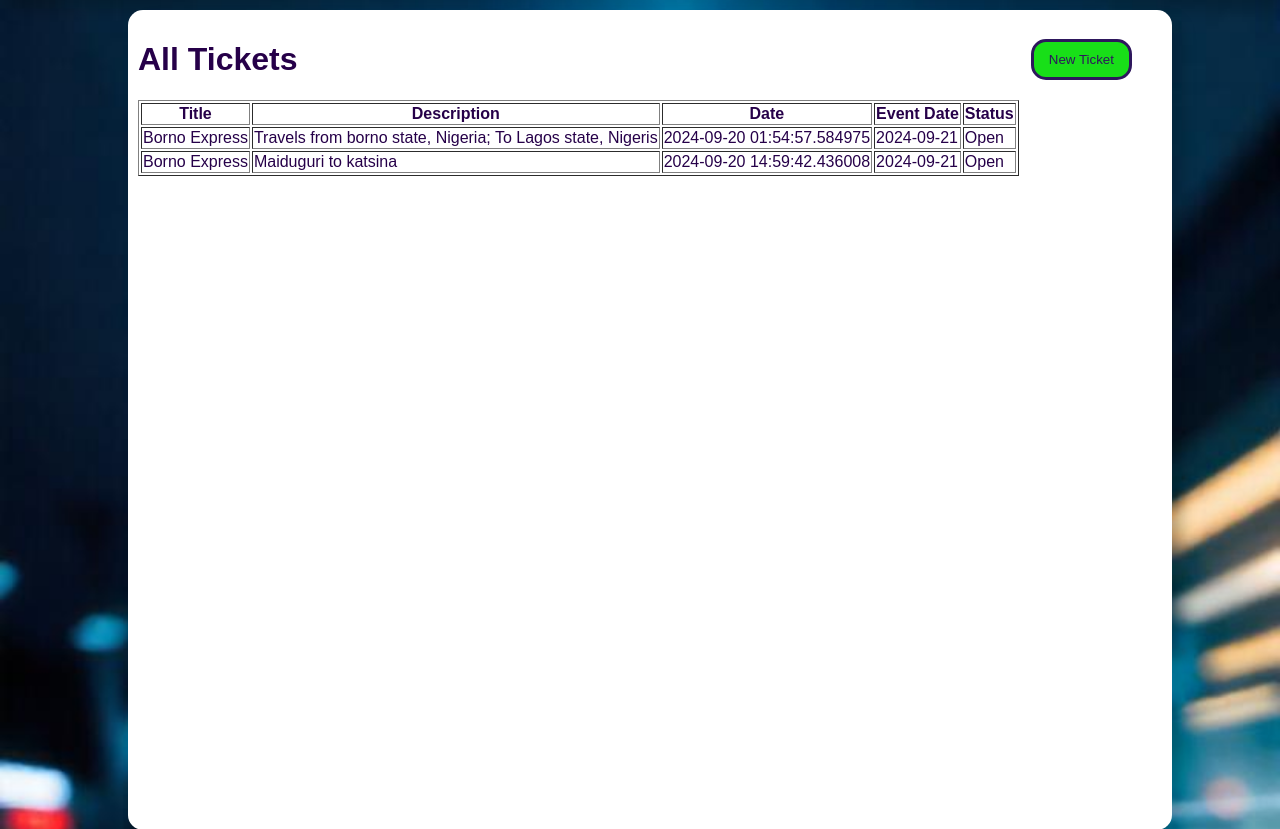
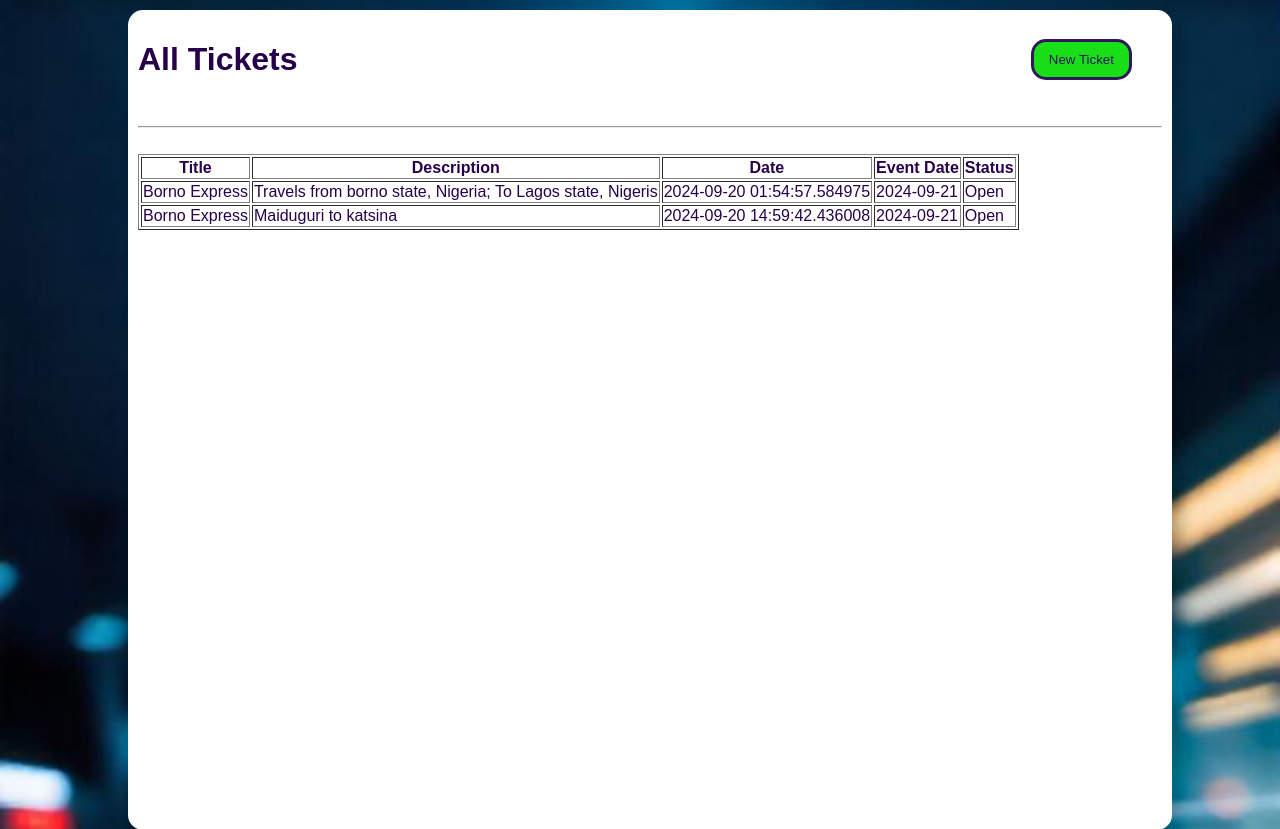
Before and after one commit to lawalTheWest/ticketing_system, a Flask app: page /tickets in a window 1280 px wide. Shown: the part 90-919 px from the top of the page. Run offline with Flask 2, Linux system fonts and the light colour scheme; a user stored in the database is signed in; data comes from the database, SQL or seed files in the repository; both versions use the stored data as it was after the commit.

Commit message:
updated the templates and the requirements.txt file

```diff
--- a/requirements.txt
+++ b/requirements.txt
@@ -11,3 +11,4 @@ Flask-SQLAlchemy>=2.5
 SQLAlchemy>=1.4
 flask-cors>=3.0
 gunicorn>=20.0
+email_validator
--- a/templates/view_tickets.html
+++ b/templates/view_tickets.html
@@ -7,8 +7,9 @@
 {% block contents %}
     <div class='sec-1'>
         <h1>All Tickets</h1>
-        <a class='new_ticket'><button>New Ticket</button></a>
-    </div>
+        <a class='new_ticket' href="{{ url_for('routes.Create_ticket') }}"><button>New Ticket</button></a>
+    </div><br />
+    <hr /><br />
     <table border="1">
            <thead>
         <tr>
```
Also changed, not shown: app.db.
